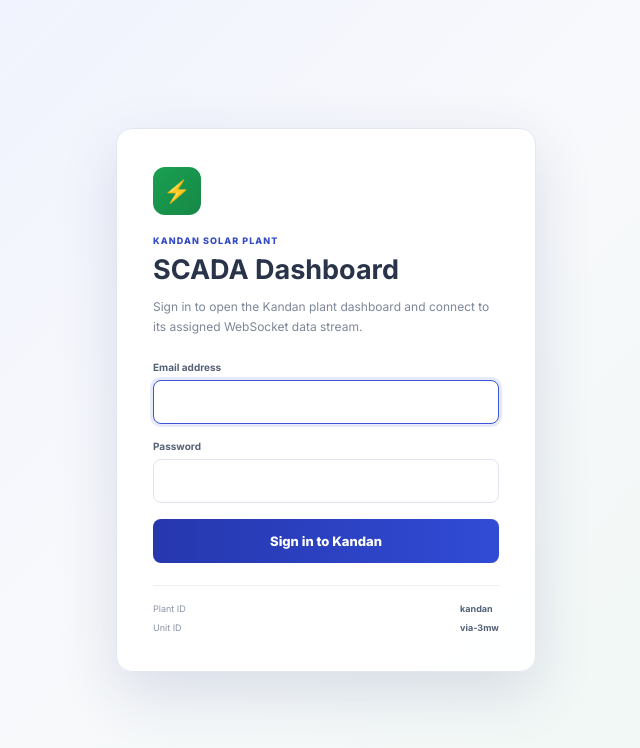
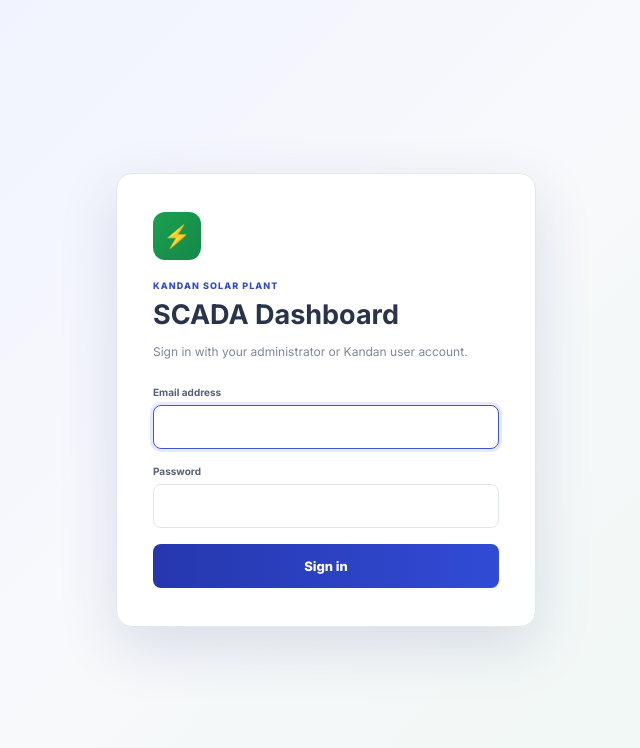
Before and after one commit to Aravindh-dev12/Srikrishna-poultry-form, a PHP site: page / in a window 1280 px wide. Shown: the top 748 px of the page, without its empty margins (314-954 px from the left). Run offline with PHP 8.4, Linux system fonts and the light colour scheme.

Commit message:
Use database login and simplify Kandan sign-in screen

```diff
--- a/index.php
+++ b/index.php
@@ -15,14 +15,18 @@ $email = '';
 if (strtoupper($_SERVER['REQUEST_METHOD'] ?? 'GET') === 'POST') {
     $email = trim((string)($_POST['email'] ?? ''));
     $password = (string)($_POST['password'] ?? '');
-    $user = kandan_authenticate($email, $password);
 
-    if ($user) {
-        header('Location: overview.php?plant_id=' . rawurlencode($user['plant_id']));
-        exit;
+    try {
+        $user = kandan_authenticate($email, $password);
+        if ($user) {
+            header('Location: overview.php?plant_id=' . rawurlencode((string)$user['plant_id']));
+            exit;
+        }
+        $error = 'Invalid email address or password.';
+    } catch (Throwable $exception) {
+        error_log('[Kandan login] ' . $exception->getMessage());
+        $error = 'Unable to sign in because the database is not ready. Import setup_kandan_db.sql and verify the database settings.';
     }
-
-    $error = 'Invalid email address or password.';
 }
 ?>
 <!doctype html>
@@ -40,7 +44,7 @@ if (strtoupper($_SERVER['REQUEST_METHOD'] ?? 'GET') === 'POST') {
       <div class="login-brand-mark">⚡</div>
       <p class="login-eyebrow">KANDAN SOLAR PLANT</p>
       <h1 id="loginTitle">SCADA Dashboard</h1>
-      <p class="login-copy">Sign in to open the Kandan plant dashboard and connect to its assigned WebSocket data stream.</p>
+      <p class="login-copy">Sign in with your administrator or Kandan user account.</p>
 
       <?php if ($error !== ''): ?>
         <div class="login-error" role="alert"><?php echo htmlspecialchars($error); ?></div>
@@ -49,10 +53,8 @@ if (strtoupper($_SERVER['REQUEST_METHOD'] ?? 'GET') === 'POST') {
       <form method="post" class="login-form" autocomplete="on">
         <label><span>Email address</span><input type="email" name="email" value="<?php echo htmlspecialchars($email); ?>" autocomplete="username" required autofocus></label>
         <label><span>Password</span><input type="password" name="password" autocomplete="current-password" required></label>
-        <button type="submit">Sign in to Kandan</button>
+        <button type="submit">Sign in</button>
       </form>
-
-      <div class="login-plant-meta"><span>Plant ID</span><strong>kandan</strong><span>Unit ID</span><strong>via-3mw</strong></div>
     </section>
   </main>
 </body>
```
